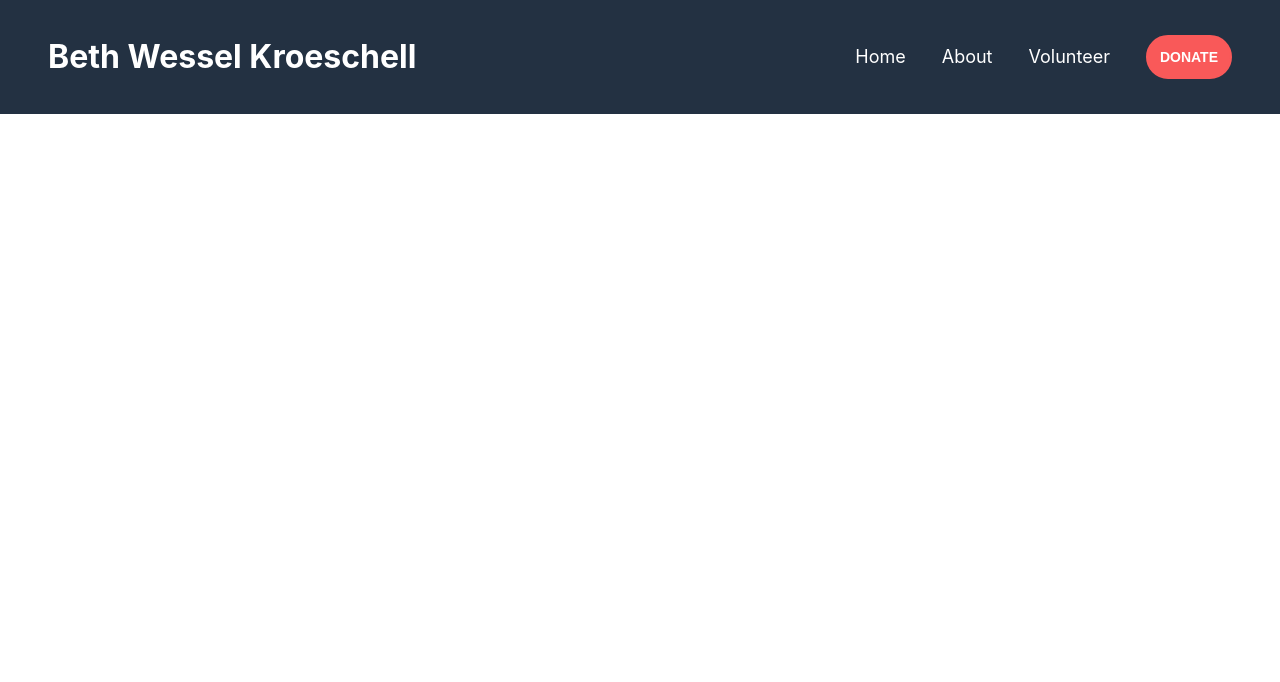
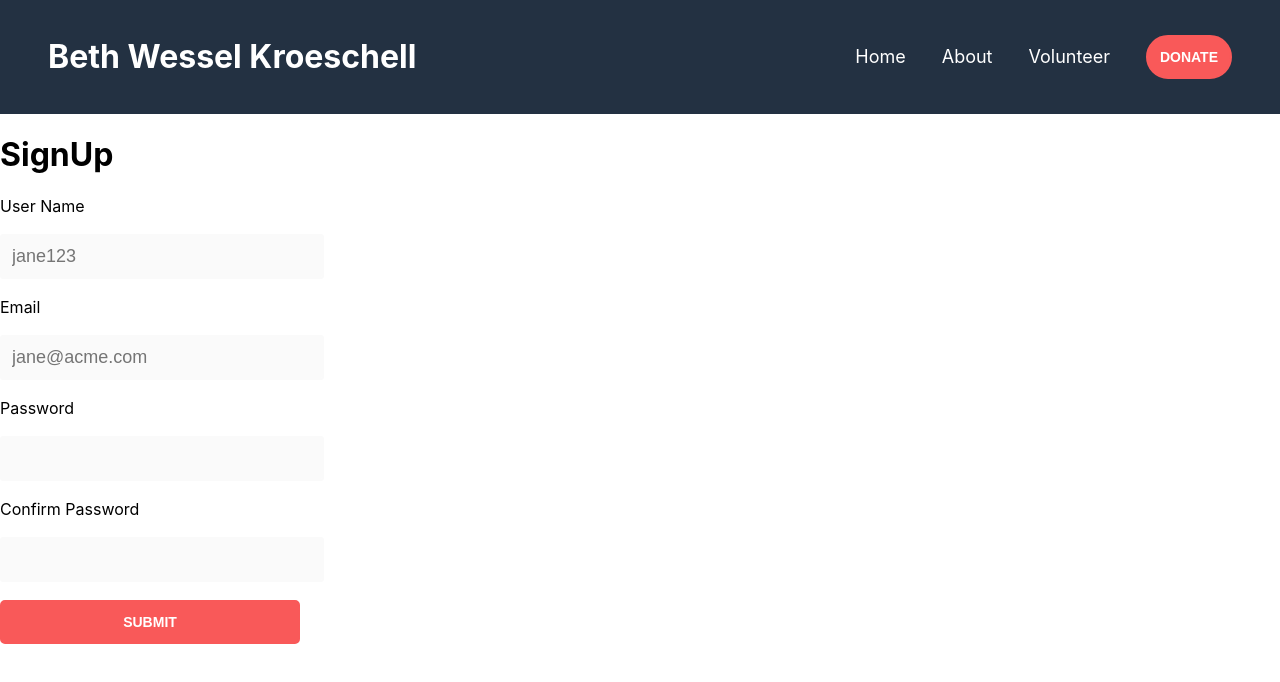
Before and after one commit to JamesODonoghue/wessel-website, a React (Create React App) app: page /signup in a window 1280 px wide. Shown: the top 682 px of the page. Built offline with nearby package versions, Linux system fonts and the light colour scheme; no server answers.

Commit message:
updated firebase file to export a firebaseContext HOC. updated routes to handle new signup and admin pages. updated signup component.

```diff
--- a/src/components/App/index.tsx
+++ b/src/components/App/index.tsx
@@ -5,16 +5,20 @@ import { BrowserRouter as Router, Route } from "react-router-dom"
 import About from '../About';
 import VolunteerSignUp from '../VolunteerSignUp';
 import Navigation from '../Navigation';
-import { Routes } from '../../constants/routes';
+import SignUpPage from '../SignUp';
+
+import { ROUTES } from '../../constants/routes';
 
 const App = () => {
     return (
         <Router>
-			<Navigation/>
+            <Navigation />
             <main>
-				<Route path={Routes.LANDING} exact component={About} />
-				<Route path={Routes.ABOUT} component={About} />
-				<Route path={Routes.VOLUNTEER} component={VolunteerSignUp} />
+                <Route path={ROUTES.LANDING} exact component={About} />
+                <Route path={ROUTES.ABOUT} component={About} />
+                <Route path={ROUTES.SIGN_UP} component={SignUpPage} />
+                <Route path={ROUTES.VOLUNTEER} component={VolunteerSignUp} />
+                <Route path={ROUTES.ADMIN} />
             </main>
         </Router>
     )
--- a/src/components/Firebase/context.ts
+++ /dev/null
@@ -1,4 +0,0 @@
-import React from 'react';
-import Firebase from './firebase';
-const FirebaseContext = React.createContext<Firebase | null>(null);
-export default FirebaseContext;
--- /dev/null
+++ b/src/components/Firebase/context.tsx
@@ -0,0 +1,11 @@
+import React from 'react';
+import Firebase from './firebase';
+const FirebaseContext = React.createContext<Firebase | null>(null);
+
+export const withFirebase = (Component: any) => (props: any) => (
+  <FirebaseContext.Consumer>
+    {firebase => <Component {...props} firebase={firebase} />}
+  </FirebaseContext.Consumer>
+);
+
+export default FirebaseContext;
--- a/src/components/Firebase/firebase.ts
+++ b/src/components/Firebase/firebase.ts
@@ -1,4 +1,5 @@
 import app from 'firebase/app';
+import 'firebase/auth';
 
 const config = {
     apiKey: process.env.REACT_APP_API_KEY,
--- a/src/components/Firebase/index.ts
+++ b/src/components/Firebase/index.ts
@@ -1,4 +1,4 @@
-import FirebaseContext from './context';
+import FirebaseContext, { withFirebase } from './context';
 import Firebase from './firebase';
 export default Firebase;
-export { FirebaseContext };
+export { FirebaseContext, withFirebase };
--- a/src/components/Navigation/index.tsx
+++ b/src/components/Navigation/index.tsx
@@ -1,15 +1,15 @@
 import React from 'react';
 import { NavLink } from 'react-router-dom'
-import { Routes } from '../../constants/routes';
+import { ROUTES } from '../../constants/routes';
 
 function Navigation() {
     return (
         <header className="header">
             <h1>Beth Wessel Kroeschell</h1>
             <div className="navbar">
-                <NavLink to={Routes.LANDING}>Home</NavLink>
-                <NavLink to={Routes.ABOUT}>About</NavLink>
-                <NavLink to={Routes.VOLUNTEER}>Volunteer</NavLink>
+                <NavLink to={ROUTES.LANDING}>Home</NavLink>
+                <NavLink to={ROUTES.ABOUT}>About</NavLink>
+                <NavLink to={ROUTES.VOLUNTEER}>Volunteer</NavLink>
                 <button className="donate-button">Donate</button>
             </div>
         </header>
--- /dev/null
+++ b/src/components/SignUp/index.tsx
@@ -0,0 +1,106 @@
+import React, { Component } from 'react';
+import { Link } from 'react-router-dom';
+import { ROUTES } from '../../constants/routes';
+import { Formik, Field, Form } from 'formik';
+import { withFirebase } from '../Firebase';
+const SignUpPage = () => (
+    <div>
+        <h1>SignUp</h1>
+        <SignUpForm />
+    </div>
+);
+
+interface IState {
+    username: string,
+    email: string,
+    passwordOne: string
+    passwordTwo: string,
+    error?: {
+        message: string
+    }
+}
+
+interface IProps {
+    firebase?: any
+}
+
+const INITIAL_STATE: IState = {
+    username: '',
+    email: '',
+    passwordOne: '',
+    passwordTwo: '',
+    error: null
+};
+
+class SignUpFormBase extends Component<any, any> {
+    constructor(props: IProps) {
+        super(props);
+        this.state = { ...INITIAL_STATE }
+    }
+    onChange = (event: Event) => {
+        const target = event.target as HTMLFormElement;
+        this.setState({ [target.name]: target.value });
+    }
+
+    onSubmit = (e: Event) => {
+        const { username, email, passwordOne } = this.state as IState;
+        this.props.firebase
+            .doCreateUserWithEmailAndPassword(email, passwordOne)
+            .then((authUser: string) => {
+                this.setState({ ...INITIAL_STATE });
+            })
+            .catch((error: IState['error']) => {
+                this.setState({ error });
+            });
+        e.preventDefault();
+    }
+
+    render() {
+        const {
+            username,
+            email,
+            passwordOne,
+            passwordTwo,
+            error,
+        } = this.state as IState;
+        return (
+            <Formik
+                initialValues={{
+                    username,
+                    email,
+                    passwordOne,
+                    passwordTwo
+                }}
+                onSubmit={values => {
+                    setTimeout(() => {
+                        alert(JSON.stringify(values, null, 2));
+                    }, 500);
+                }}
+                render={() => (
+                    <Form className="form-container">
+                        <label htmlFor="username">User Name </label>
+                        <Field name="username" placeholder="jane123" type="username" />
+                        <label htmlFor="email">Email</label>
+                        <Field name="email" placeholder="jane@acme.com" type="email" />
+                        <label htmlFor="passwordOne">Password</label>
+                        <Field name="passwordOne" type="password" />
+                        <label htmlFor="passwordTwo">Confirm Password</label>
+                        <Field name="passwordTwo" type="password" />
+                        <button type="submit">Submit</button>
+
+                        {error && <p>{error.message}</p>}
+                    </Form>
+                )}
+            />);
+    }
+}
+const SignUpLink = () => (
+    <p>
+        Don't have an account? <Link to={ROUTES.SIGN_UP}>Sign Up</Link>
+    </p>
+);
+
+const SignUpForm = withFirebase(SignUpFormBase)
+
+export default SignUpPage
+export { SignUpForm, SignUpLink };
--- a/src/constants/routes.ts
+++ b/src/constants/routes.ts
@@ -1,7 +1,9 @@
-export enum Routes {
+export enum ROUTES {
     LANDING = '/',
     ABOUT = '/about',
     SIGN_IN = '/signin',
+    SIGN_UP = '/signup',
+    SIGN_OUT = '/signout',
     HOME = '/home',
     ACCOUNT = '/account',
     ADMIN = '/admin',
```
Lines whose indentation alone changed are shown as unchanged.
